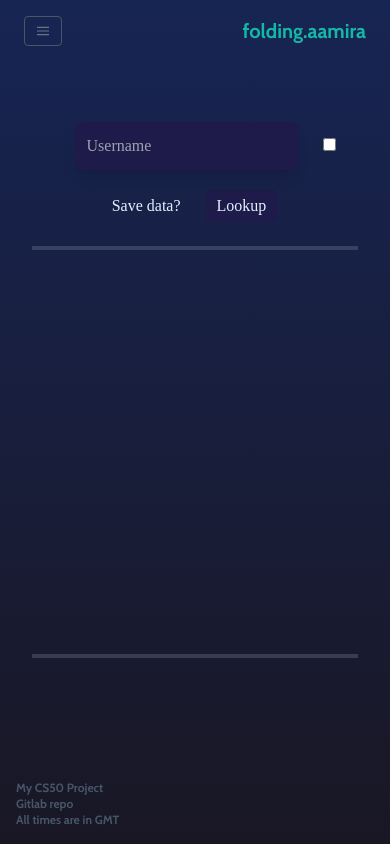
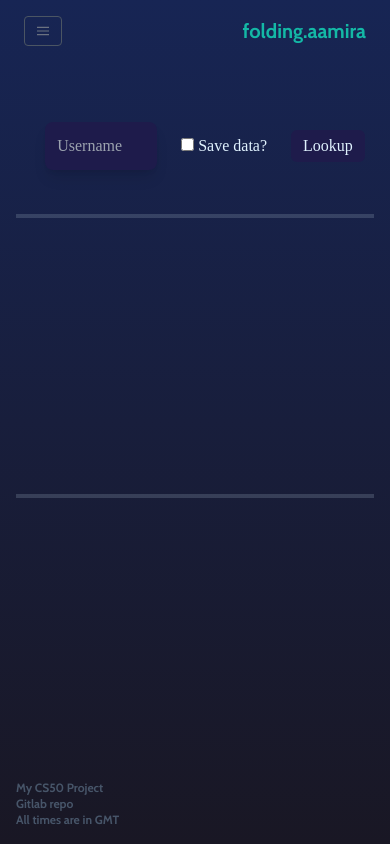
Before and after one commit to aamirazad/Folding, a Flask app: page /user in a window 390 px wide. Run offline with Flask 3, Linux system fonts and the light colour scheme; some libraries are stand-ins or nearby versions; some web fonts are replaced.

Commit message:
Mobile ui changes

```diff
--- a/static/css/main.css
+++ b/static/css/main.css
@@ -606,6 +606,11 @@ video {
   margin-right: auto;
 }
 
+.mx-4 {
+  margin-left: 1rem;
+  margin-right: 1rem;
+}
+
 .mr-1 {
   margin-right: 0.25rem;
 }
@@ -650,6 +655,22 @@ video {
   height: 100vh;
 }
 
+.h-48 {
+  height: 12rem;
+}
+
+.h-4 {
+  height: 1rem;
+}
+
+.h-6 {
+  height: 1.5rem;
+}
+
+.h-64 {
+  height: 16rem;
+}
+
 .min-h-screen {
   min-height: 100vh;
 }
@@ -662,18 +683,44 @@ video {
   width: 100%;
 }
 
+.w-10 {
+  width: 2.5rem;
+}
+
+.w-36 {
+  width: 9rem;
+}
+
+.w-40 {
+  width: 10rem;
+}
+
+.w-56 {
+  width: 14rem;
+}
+
+.w-5 {
+  width: 1.25rem;
+}
+
+.w-52 {
+  width: 13rem;
+}
+
+.w-2 {
+  width: 0.5rem;
+}
+
+.w-28 {
+  width: 7rem;
+}
+
 .flex-auto {
   flex: 1 1 auto;
 }
 
-@keyframes pulse {
-  50% {
-    opacity: .5;
-  }
-}
-
-.animate-pulse {
-  animation: pulse 2s cubic-bezier(0.4, 0, 0.6, 1) infinite;
+.shrink {
+  flex-shrink: 1;
 }
 
 .appearance-none {
@@ -931,6 +978,14 @@ video {
     margin-left: 6rem;
     margin-right: 6rem;
   }
+
+  .md\:h-96 {
+    height: 24rem;
+  }
+
+  .md\:w-52 {
+    width: 13rem;
+  }
 }
 
 @media (min-width: 1024px) {
--- a/templates/layout.html
+++ b/templates/layout.html
@@ -43,7 +43,7 @@
             </div>
         </nav>
 
-        <main class="text-sky-100 text-center mt-10 font-sans mx-8 md:mx-24 2xl:mx-80 h-full">
+        <main class="text-sky-100 text-center mt-10 font-sans mx-4 md:mx-24 2xl:mx-80 h-full">
             {% block main %}{% endblock %}
         </main>
 
--- a/templates/user.html
+++ b/templates/user.html
@@ -81,7 +81,7 @@
 <div class="flex flex-col divide-y-4 divide-slate-400/25 space-y-6 h-4/5">
   <div class="flex flex-col justify-center">
     <form action="/user">
-      <input class="text-slate-300 bg-indigo-950 hover:bg-indigo-800 rounded-lg p-3 w-1/16 m-5 shadow-lg" type="text" id="q" name="q" placeholder="Username" value="{{ username }}">
+      <input class="text-slate-300 bg-indigo-950 hover:bg-indigo-800 rounded-lg p-3 w-28 md:w-52 m-5 shadow-lg" type="text" id="q" name="q" placeholder="Username" value="{{ username }}">
         <input type="checkbox" id="save" name="save" class="" {{ save }}>
         <label for="save" class="mr-5 whitespace-nowrap">Save data?</label>
       <button class="bg-indigo-950 hover:bg-indigo-800 duration-100 rounded-md px-3 py-1" type="submit">Lookup</button>
@@ -90,7 +90,7 @@
       <button class="bg-indigo-950 hover:bg-indigo-800 duration-100 rounded-md px-3 py-1 m-4" type="submit" id="auto-save" name="auto-save" value="{{ username }}">Add user to auto save list?</button>
     </form>
   </div>
-  <div class="justify-center flex flex-auto h-96" id="lifetime_chart"></div>
+  <div class="justify-center h-64 md:h-96" id="lifetime_chart"></div>
   <div class="justify-center w-full lg:h-96" id="daily-chart"></div>
 </div>
 
```
